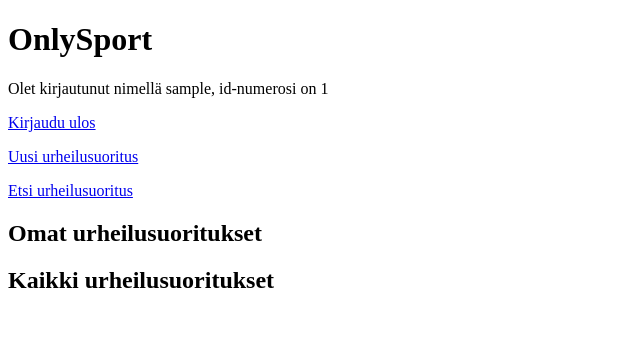
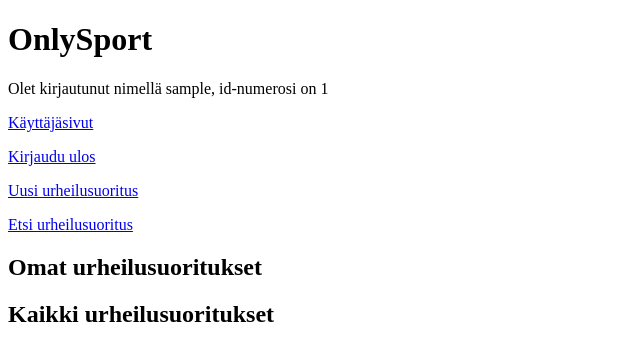
Before and after one commit to ronjass/tikawe-sport, a Flask app: page / in a window 1280 px wide. Shown: the top 361 px of the page, without its empty margins (0-640 px from the left). Run offline with Flask 3, Linux system fonts and the light colour scheme; the visitor is signed in with stand-in values (Sample User, id 1); data comes from the database, SQL or seed files in the repository; data that the repository does not hold is empty.

Commit message:
Add link to the user pages on the home page

```diff
--- a/onlysport.py
+++ b/onlysport.py
@@ -19,7 +19,8 @@ def index():
     all_sports = sports.get_allsports()
     if session.get("user_id"):
         user_sports = sports.get_sports(session["user_id"])
-        return render_template("index.html", user_sports = user_sports, sports = all_sports)
+        user = users.get_user(session["user_id"])
+        return render_template("index.html", user_sports = user_sports, sports = all_sports, user=user)
     return render_template("index.html", sports = all_sports)
 
 @app.route("/user/<int:user_id>")
--- a/templates/index.html
+++ b/templates/index.html
@@ -10,6 +10,9 @@
   {% if session.username %}
   <p>
     Olet kirjautunut nimellä {{ session.username }}, id-numerosi on {{ session.user_id}}
+  </p>
+  <p>
+    <a href="/user/{{ user.id }}">Käyttäjäsivut</a>
   </p>
   <p>
     <a href="/logout">Kirjaudu ulos</a>
```
